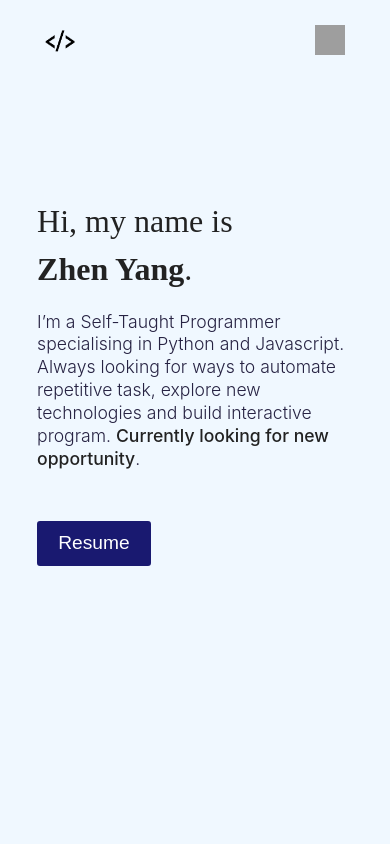
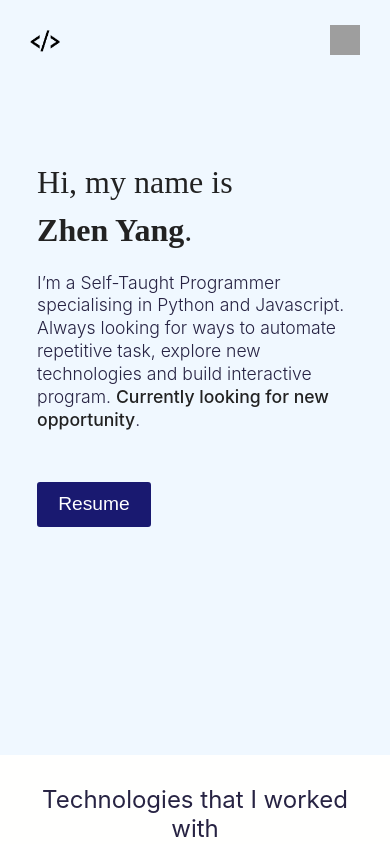
Before and after one commit to zhenyang0405/my-portfolio-website, a Next.js app: page /mainpage in a window 390 px wide. Shown: the top 844 px of the page. Built offline with nearby package versions, Linux system fonts and the light colour scheme; grey boxes are pictures that could not be loaded.

Commit message:
Test Mobile Layout V3

```diff
--- a/styles/Home.module.css
+++ b/styles/Home.module.css
@@ -89,13 +89,13 @@
 .top_bar {
   height: 80px;
   display: flex;
-  margin-left: 30px;
 }
 
 .top_left {
   height: 80px;
   flex-grow: 1;
   display: flex;
+  margin-left: 30px;
 }
 
 .top_left__menu {
@@ -1213,6 +1213,19 @@ div.linkedin_logo {
 }
 
 @media (width < 500px) {
+  .intro__container {
+    min-height: 40vh;
+    position: relative;
+  }
+
+  .top_left {
+    margin-left: 15px;
+  }
+
+  .top_right {
+    margin-right: 15px;
+  }
+
   .my__container {
     margin: 0 auto;
     max-width: 90vw;
@@ -1221,7 +1234,7 @@ div.linkedin_logo {
     display: block;
     /* flex-direction: column-reverse;
     gap: 30px; */
-    padding-top: 30%;
+    padding-top: 20%;
   }
 
   .my_name__container {
--- a/styles/globals.css
+++ b/styles/globals.css
@@ -2,7 +2,7 @@ html,
 body {
   padding: 0;
   margin: 0;
-  font-family: -apple-system, BlinkMacSystemFont, Segoe UI, Roboto, Oxygen,
+  font-family: BlinkMacSystemFont, Segoe UI, Roboto, Oxygen,
     Ubuntu, Cantarell, Fira Sans, Droid Sans, Helvetica Neue, sans-serif;
   background-color: var(--color-bg);
 }
```
